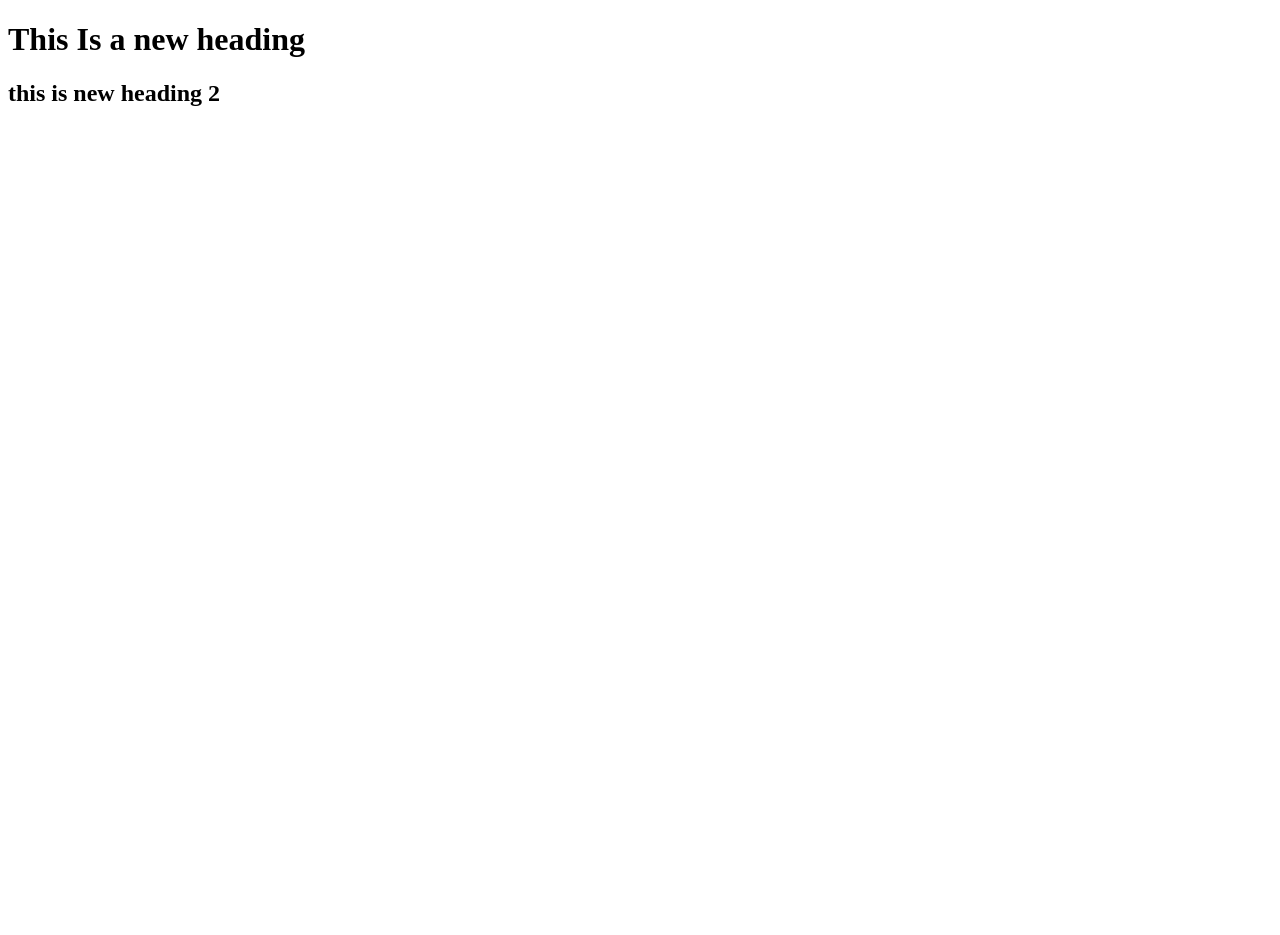
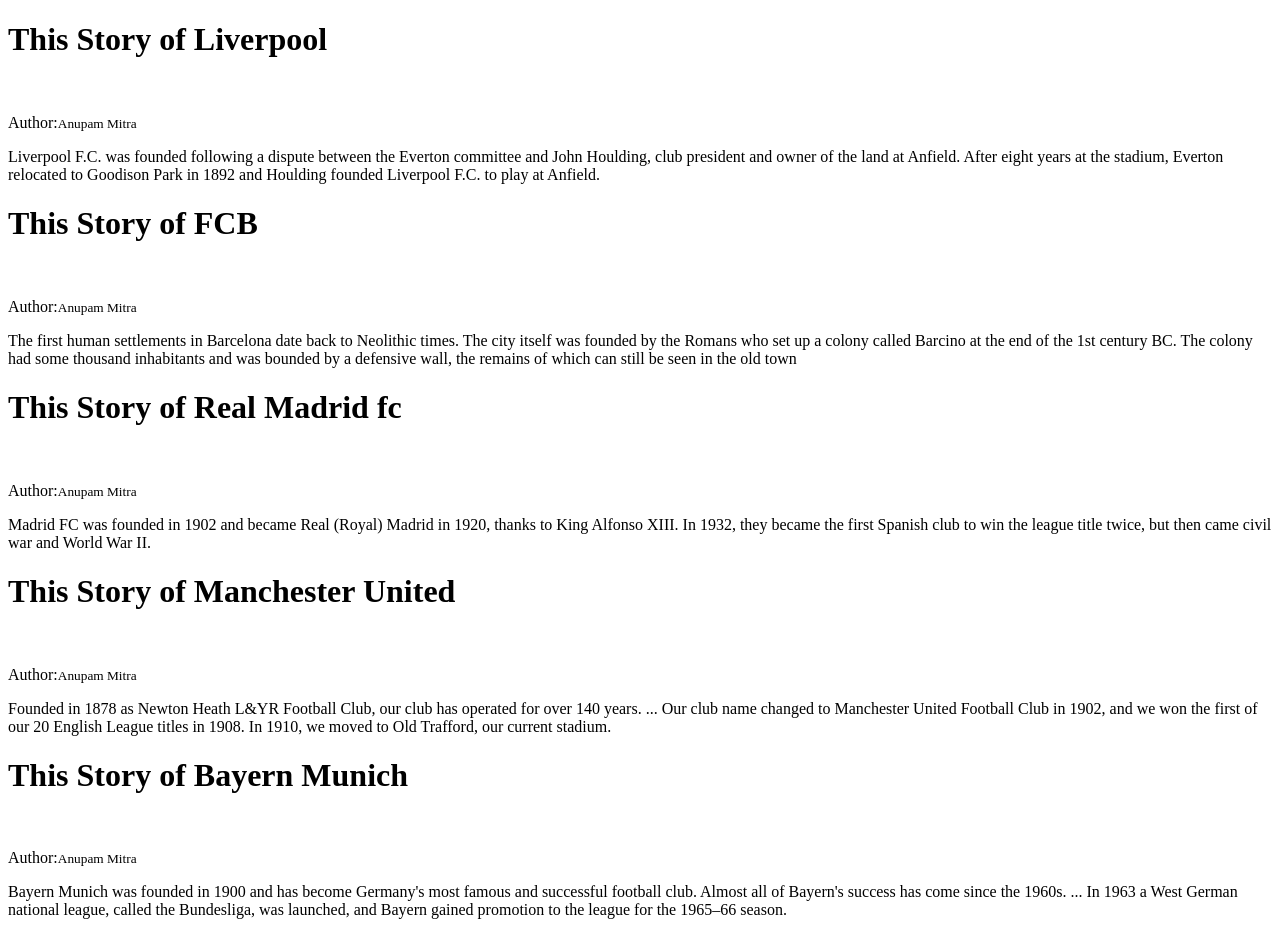
Before and after one commit to anupamapan9/my-first-repo, a plain HTML site: page index.html in a window 1280 px wide. Before the commit the page ends 800 px from the top, so only its background shows below. Drawn offline with Linux system fonts and the light colour scheme.

Commit message:
football story

```diff
--- a/index.html
+++ b/index.html
@@ -1,13 +1,50 @@
 <!DOCTYPE html>
 <html lang="en">
+
 <head>
     <meta charset="UTF-8">
     <meta http-equiv="X-UA-Compatible" content="IE=edge">
     <meta name="viewport" content="width=device-width, initial-scale=1.0">
     <title>My frist Git Hub Repo</title>
 </head>
+
 <body>
-    <h1>This Is a new heading </h1>
-    <h2>this is new heading 2</h2>
+    <div class="blog">
+        <h1>This Story of Liverpool</h1>
+        <img src="" alt="">
+        <p>Author:<small>Anupam Mitra</small></p>
+        <p>Liverpool F.C. was founded following a dispute between the Everton committee and John Houlding, club
+            president and owner of the land at Anfield. After eight years at the stadium, Everton relocated to Goodison
+            Park in 1892 and Houlding founded Liverpool F.C. to play at Anfield.</p>
+    </div>
+    <div class="blog">
+        <h1>This Story of FCB</h1>
+        <img src="" alt="">
+        <p>Author:<small>Anupam Mitra</small></p>
+        <p>The first human settlements in Barcelona date back to Neolithic times. The city itself was founded by the Romans who set up a colony called Barcino at the end of the 1st century BC. The colony had some thousand inhabitants and was bounded by a defensive wall, the remains of which can still be seen in the old town</p>
+    </div>
+
+    <div class="blog">
+        <h1>This Story of Real Madrid fc</h1>
+        <img src="" alt="">
+        <p>Author:<small>Anupam Mitra</small></p>
+        <p>Madrid FC was founded in 1902 and became Real (Royal) Madrid in 1920, thanks to King Alfonso XIII. In 1932, they became the first Spanish club to win the league title twice, but then came civil war and World War II.</p>
+    </div>
+    <div class="blog">
+        <h1>This Story of Manchester United</h1>
+        <img src="" alt="">
+        <p>Author:<small>Anupam Mitra</small></p>
+        <p>Founded in 1878 as Newton Heath L&YR Football Club, our club has operated for over 140 years. ... Our club name changed to Manchester United Football Club in 1902, and we won the first of our 20 English League titles in 1908. In 1910, we moved to Old Trafford, our current stadium.</p>
+    </div>
+
+    <div class="blog">
+        <h1>This Story of Bayern Munich</h1>
+        <img src="" alt="">
+        <p>Author:<small>Anupam Mitra</small></p>
+        <p>Bayern Munich was founded in 1900 and has become Germany's most famous and successful football club. Almost all of Bayern's success has come since the 1960s. ... In 1963 a West German national league, called the Bundesliga, was launched, and Bayern gained promotion to the league for the 1965–66 season.</p>
+    </div>
+
+
 </body>
+
 </html>
```
